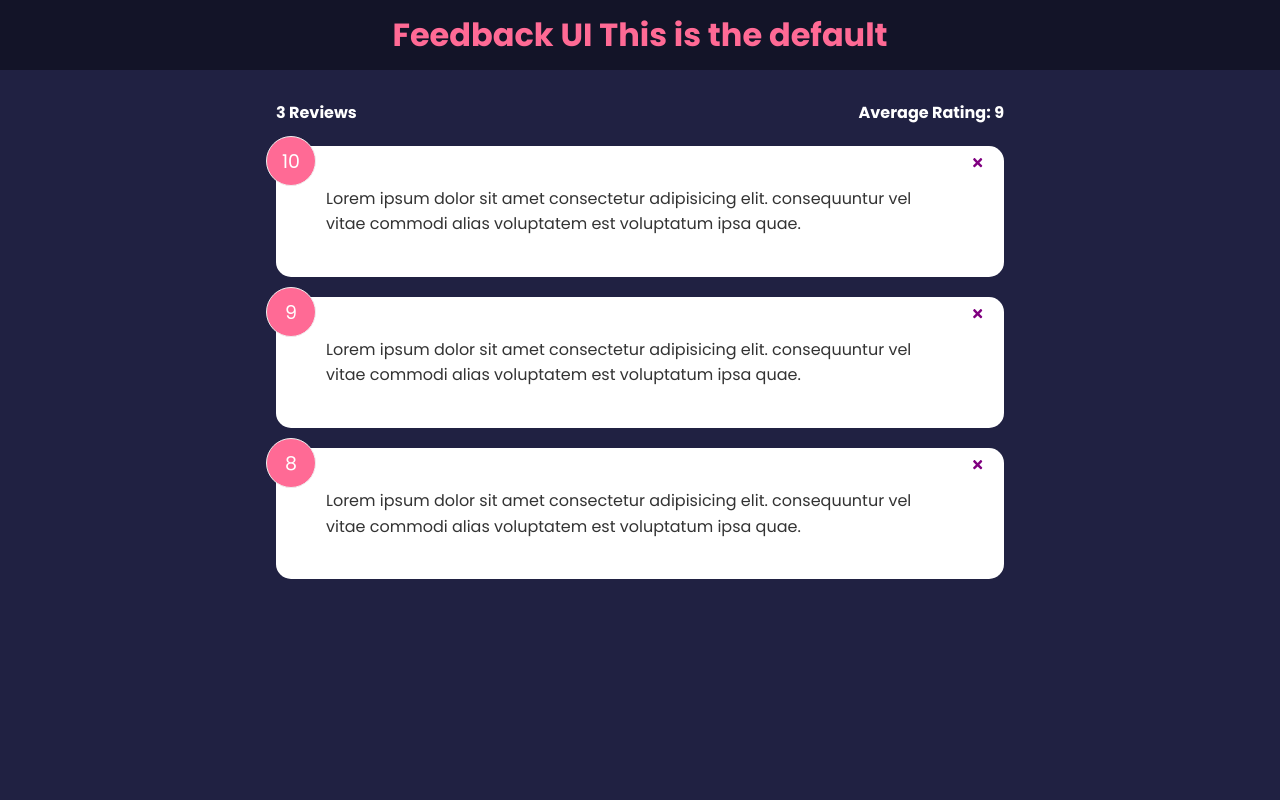
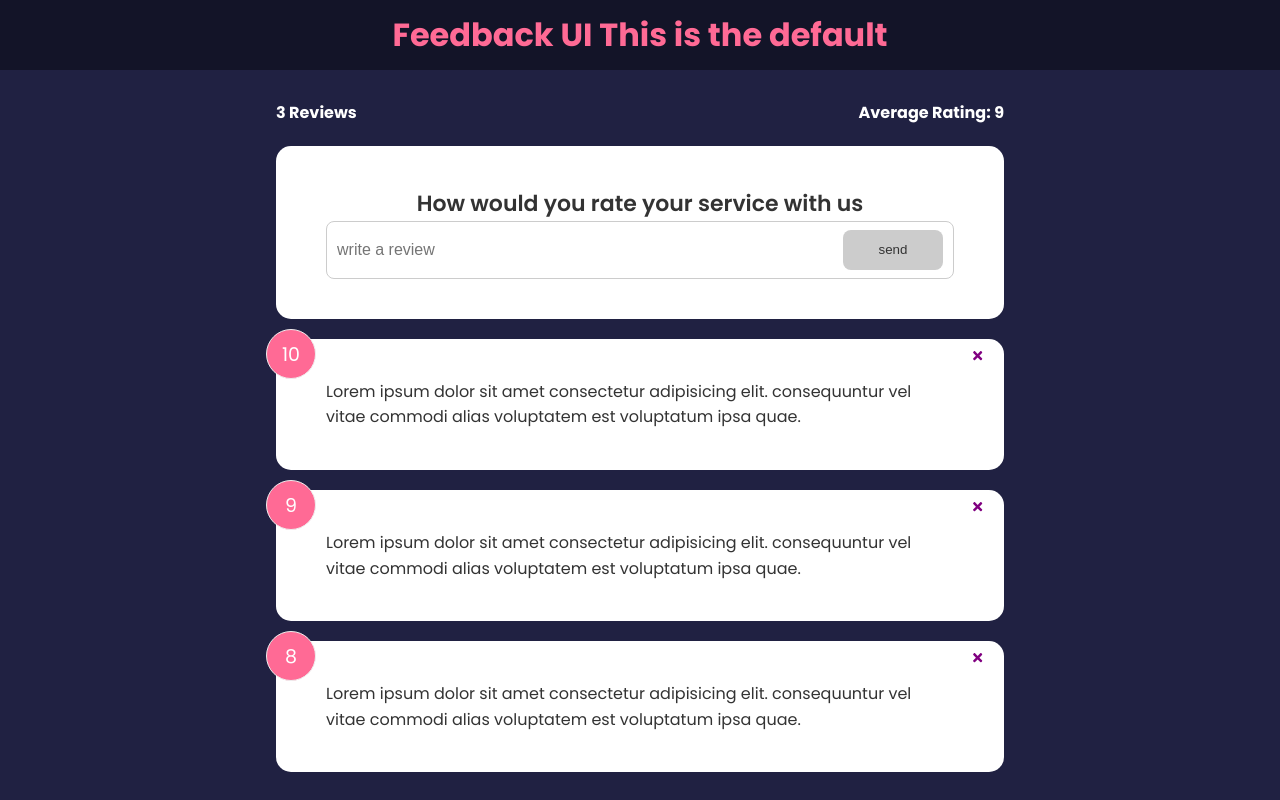
Before and after one commit to CaptainVee/feedback-app, a React (Create React App) app: page / in a window 1280 px wide. Built offline with nearby package versions, Linux system fonts and the light colour scheme.

Commit message:
started feedbackform

```diff
--- a/src/App.js
+++ b/src/App.js
@@ -2,6 +2,7 @@
 import { useState } from "react"
 import Header from "./components/Header"
 import FeedbackStats from "./components/FeedbackStats"
+import FeedbackForm from "./components/FeedbackForm"
 import FeedbackList from "./components/FeedbackList"
 import feedbackData from "./data/feedbackData"
 
@@ -19,6 +20,7 @@
 		<Header />
 		<div className="container">
 			<FeedbackStats feedback={feedback}/>
+			<FeedbackForm/>
             <FeedbackList feedback={feedback} handleDelete={deleteFeedback}/>
         </div>
 		</>
--- /dev/null
+++ b/src/components/FeedbackForm.jsx
@@ -0,0 +1,33 @@
+
+import Card from "./shared/Card"
+import Button from "./shared/Button"
+import {useState} from 'react'
+
+function FeedbackForm() {
+    const [text, setText] = useState('')
+    const [btnDisabled, setBtnDisabled] = useState(true)
+    const [message, setMessage] = useState('')
+
+    const handleTextChange = (e) => {
+        if(text === ''){
+            setBtnDisabled(true)
+            setMessage(null)
+        }
+
+        setText(e.target.value)
+    }
+  return (
+    <Card>
+        <form>
+            <h2>How would you rate your service with us</h2>
+            <div className="input-group">
+                <input onChange={handleTextChange} type="text" name="" id="" placeholder="write a review" value={text}/>
+                <Button type="submit" isDisabled={btnDisabled}>send</Button>
+            </div>
+            {message && <div className="message">{message}</div>}
+        </form>
+    </Card>
+  )
+}
+
+export default FeedbackForm
--- /dev/null
+++ b/src/components/shared/Button.jsx
@@ -0,0 +1,16 @@
+
+function Button({ children, version, type, isDisabled }) {
+  return (
+    <button type={type} disabled={isDisabled} className={`btn btn-${version}`} >
+        {children}
+    </button>
+  )
+}
+
+Button.defaultProps = {
+    version: 'primary',
+    type: 'button',
+    isDisabled: false
+}
+
+export default Button
```
